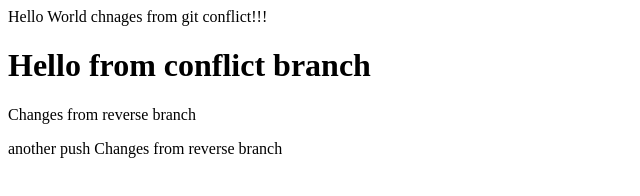
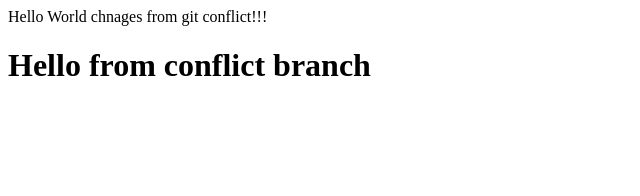
Before and after one commit to KaiserKamruzzaman/test-repo, a plain HTML site: page index.html in a window 1280 px wide. Shown: the whole page, without its empty margins (0-640 px from the left). Drawn offline with Linux system fonts and the light colour scheme.

Commit message:
reverse commit delete from main

```diff
--- a/index.html
+++ b/index.html
@@ -1,4 +1,2 @@
 <div>Hello World chnages from git conflict!!!</div>
 <h1>Hello from conflict branch</h1>
-<p>Changes from reverse branch</p>
-<p>another push Changes from reverse branch</p>
```
